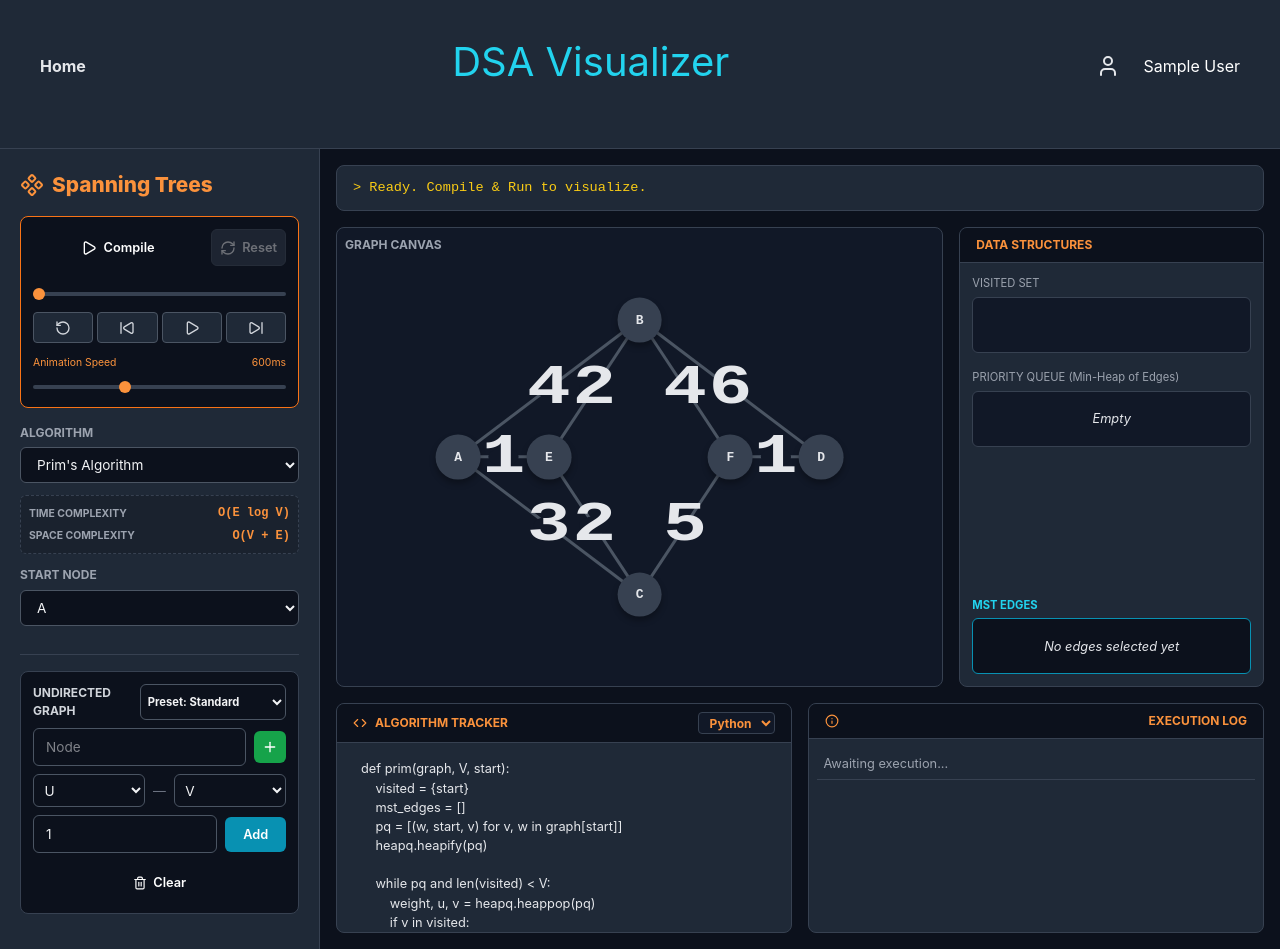
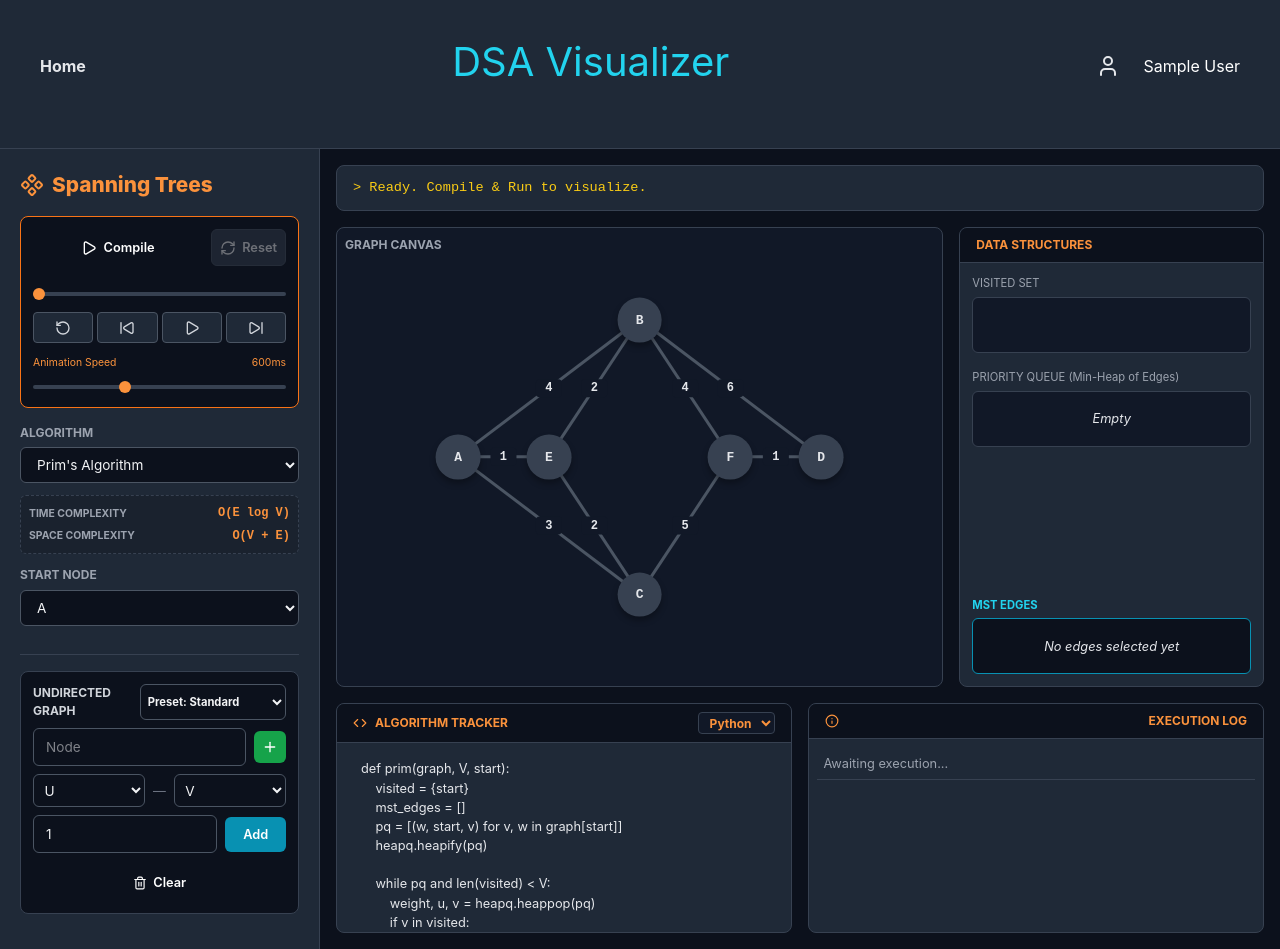
Before and after one commit to pnnitish9/DSA-Visuliazer-frontend, a React (Vite) app: page /spanningtree in a window 1280 px wide. Built offline with nearby package versions, Linux system fonts and the light colour scheme; sample sign-in values are in the browser's storage.

Commit message:
update spannigtree

```diff
--- a/src/components/ADS/SpanningTree.jsx
+++ b/src/components/ADS/SpanningTree.jsx
@@ -715,7 +715,7 @@ export default function SpanningTreeVisualizer() {
           <div className="canvas-wrapper" ref={canvasRef} onMouseMove={handleMouseMove} onMouseUp={()=>setDraggedNodeId(null)} onMouseLeave={()=>setDraggedNodeId(null)}>
             <div style={{position:'absolute', top:'0.5rem', left:'0.5rem', zIndex:5, fontSize:'0.75rem', color:'var(--text-gray-400)', fontWeight:'bold'}}>GRAPH CANVAS</div>
 
-            <svg className="absolute inset-0 w-full h-full pointer-events-none" style={{zIndex:1}} preserveAspectRatio="none" viewBox="0 0 100 100">
+            <svg className="absolute inset-0 w-full h-full pointer-events-none" style={{zIndex:1}}>
               {edges.map((edge) => {
                 const fn = nodes.find(n=>n.id===edge.from), tn = nodes.find(n=>n.id===edge.to);
                 if(!fn || !tn) return null;
@@ -724,9 +724,9 @@ export default function SpanningTreeVisualizer() {
 
                 return (
                   <g key={edge.id}>
-                    <line x1={`${fn.x}%`} y1={`${fn.y}%`} x2={`${tn.x}%`} y2={`${tn.y}%`} className={`edge-line ${state}`} vectorEffect="non-scaling-stroke" />
-                    <rect x={`${midX}%`} y={`${midY}%`} width="5" height="4" transform="translate(-2.5, -2)" className={`edge-weight-bg ${state}`} />
-                    <text x={`${midX}%`} y={`${midY}%`} className={`edge-weight-text ${state}`} fontSize="2.5">{edge.weight}</text>
+                    <line x1={`${fn.x}%`} y1={`${fn.y}%`} x2={`${tn.x}%`} y2={`${tn.y}%`} className={`edge-line ${state}`} />
+                    <rect x={`${midX}%`} y={`${midY}%`} width="26" height="18" transform="translate(-13, -9)" className={`edge-weight-bg ${state}`} />
+                    <text x={`${midX}%`} y={`${midY}%`} className={`edge-weight-text ${state}`}>{edge.weight}</text>
                   </g>
                 );
               })}
```
